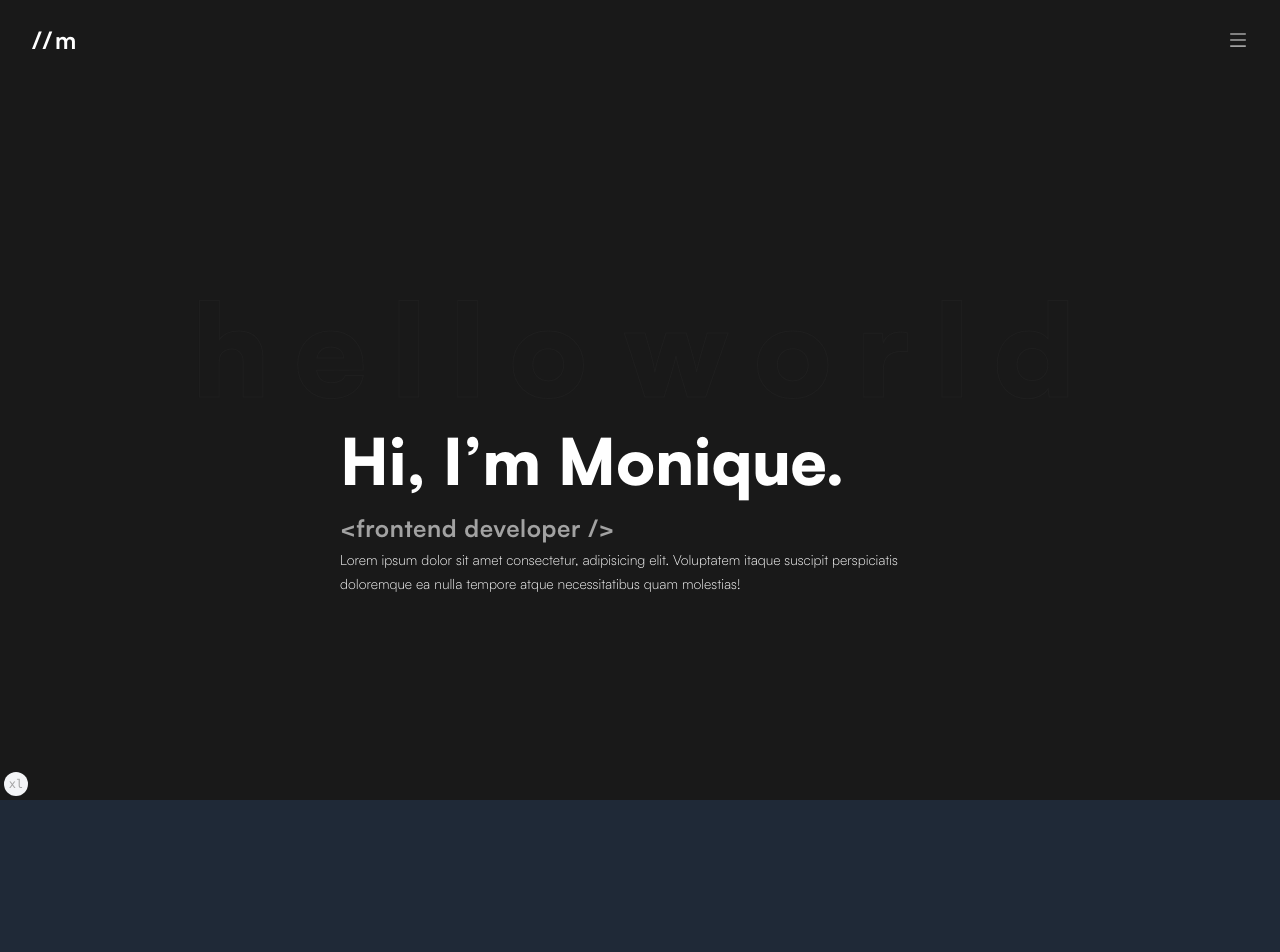
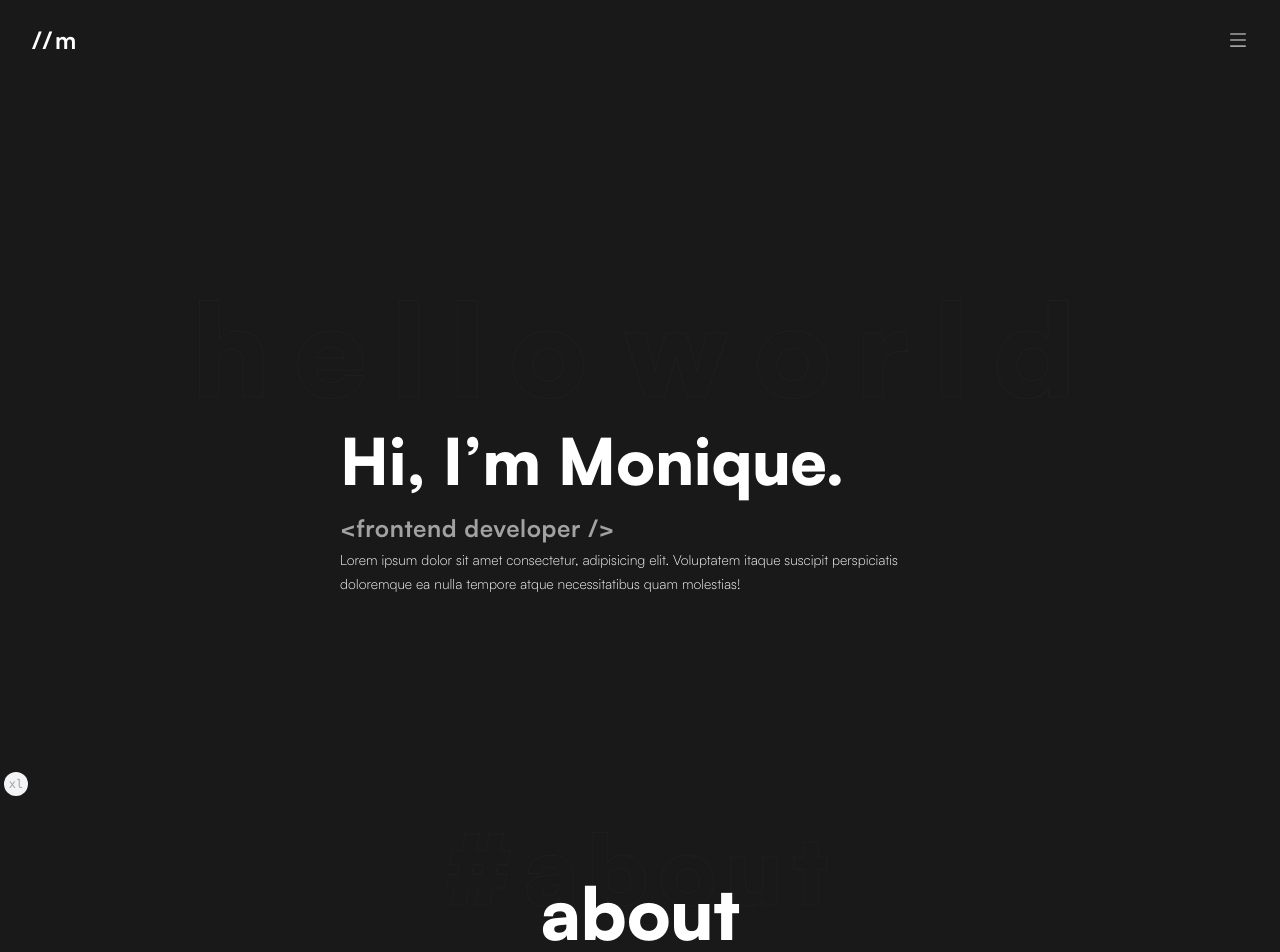
Before and after one commit to m-oniqu3/portfolio-v2, a Next.js app: page / in a window 1280 px wide. Shown: the top 952 px of the page. Built offline with nearby package versions, Linux system fonts and the light colour scheme.

Commit message:
added styles to section headings

```diff
--- a/src/app/globals.css
+++ b/src/app/globals.css
@@ -18,4 +18,5 @@ body {
     -webkit-text-stroke: 1px rgba(48, 48, 48, 0.25);
     /* -webkit-text-stroke: 1px #a2a2a2; */
   }
+
 }
--- a/src/app/layout.tsx
+++ b/src/app/layout.tsx
@@ -1,5 +1,5 @@
 import { TailwindIndicator } from "@/components/utils/tailwind-indicator";
-import SectionContextProvider from "@/context/contexts";
+import SectionContextProvider from "@/context/context";
 import type { Metadata } from "next";
 import localFont from "next/font/local";
 import "./globals.css";
--- a/src/components/Header.tsx
+++ b/src/components/Header.tsx
@@ -1,7 +1,36 @@
+"use client";
+
+import { satoshiBlack } from "@/components/utils/font";
+import { useSectionContext } from "@/context/context";
+
 const Header = () => {
+  const { sections, currentSection } = useSectionContext();
+
+  const renderSections = sections.map((section, index) => {
+    const { id, name } = section;
+
+    return (
+      <article
+        id={`${id}`}
+        key={id}
+        style={{
+          transform: `translateX(${(index - currentSection) * 100}%)`,
+        }}
+        className={`${satoshiBlack.className} absolute top-0 h-56 w-screen text-7xl transition duration-500 `}
+      >
+        <h1 className="absolute top-5 text-8xl w-screen -z-10 grid place-items-center">
+          <span className="stroked tracking-widest w-fit">#{name}</span>
+        </h1>
+        <h1 className={`grid place-items-center h-full text-secondary`}>
+          {name}
+        </h1>
+      </article>
+    );
+  });
+
   return (
-    <header className="bg-gray-800 h-screen">
-      <h1></h1>
+    <header className="h-56 w-screen relative flex overflow-hidden">
+      {renderSections}
     </header>
   );
 };
--- /dev/null
+++ b/src/context/context.tsx
@@ -0,0 +1,73 @@
+"use client";
+
+import {
+  Dispatch,
+  SetStateAction,
+  createContext,
+  useContext,
+  useState,
+} from "react";
+
+type Props = {
+  children: React.ReactNode;
+};
+
+type Section = { id: number; name: string };
+
+type SectionContext = {
+  sections: Section[];
+  currentSection: number;
+  setCurrentSection: Dispatch<SetStateAction<number>>;
+  maxSections: number;
+  nextSection: () => void;
+  prevSection: () => void;
+};
+
+export const SectionContext = createContext<SectionContext | null>(null);
+
+export default function SectionContextProvider(props: Props) {
+  const { children } = props;
+
+  const sections: Section[] = [
+    { id: 0, name: "about" },
+    { id: 1, name: "projects" },
+    { id: 2, name: "skills" },
+    { id: 3, name: "contact" },
+  ];
+
+  const [currentSection, setCurrentSection] = useState(0);
+  const maxSections = sections.length - 1;
+
+  function nextSection() {
+    if (currentSection === maxSections) return;
+    setCurrentSection((prev) => prev + 1);
+  }
+
+  function prevSection() {
+    if (currentSection <= 0) return;
+    setCurrentSection((prev) => prev - 1);
+  }
+
+  const values = {
+    sections,
+    currentSection,
+    setCurrentSection,
+    maxSections,
+    nextSection,
+    prevSection,
+  };
+
+  return (
+    <SectionContext.Provider value={values}>{children}</SectionContext.Provider>
+  );
+}
+
+export function useSectionContext() {
+  const context = useContext(SectionContext);
+  if (context === null) {
+    throw new Error(
+      "useSectionContext must be used within a SectionContextProvider"
+    );
+  }
+  return context;
+}
--- a/src/context/contexts.tsx
+++ /dev/null
@@ -1,42 +0,0 @@
-"use client";
-
-import { createContext, useContext } from "react";
-
-type Props = {
-  children: React.ReactNode;
-};
-
-type Section = { id: number; name: string };
-
-type SectionContext = {
-  sections: Section[];
-};
-
-export const SectionContext = createContext<SectionContext | null>(null);
-
-export default function SectionContextProvider(props: Props) {
-  const { children } = props;
-  const sections: Section[] = [
-    { id: 0, name: "intro" },
-    { id: 1, name: "about" },
-    { id: 2, name: "projects" },
-    { id: 3, name: "skills" },
-    { id: 4, name: "contact" },
-  ];
-
-  const values = { sections };
-
-  return (
-    <SectionContext.Provider value={values}>{children}</SectionContext.Provider>
-  );
-}
-
-export function useSectionContext() {
-  const context = useContext(SectionContext);
-  if (context === null) {
-    throw new Error(
-      "useSectionContext must be used within a SectionContextProvider"
-    );
-  }
-  return context;
-}
```
